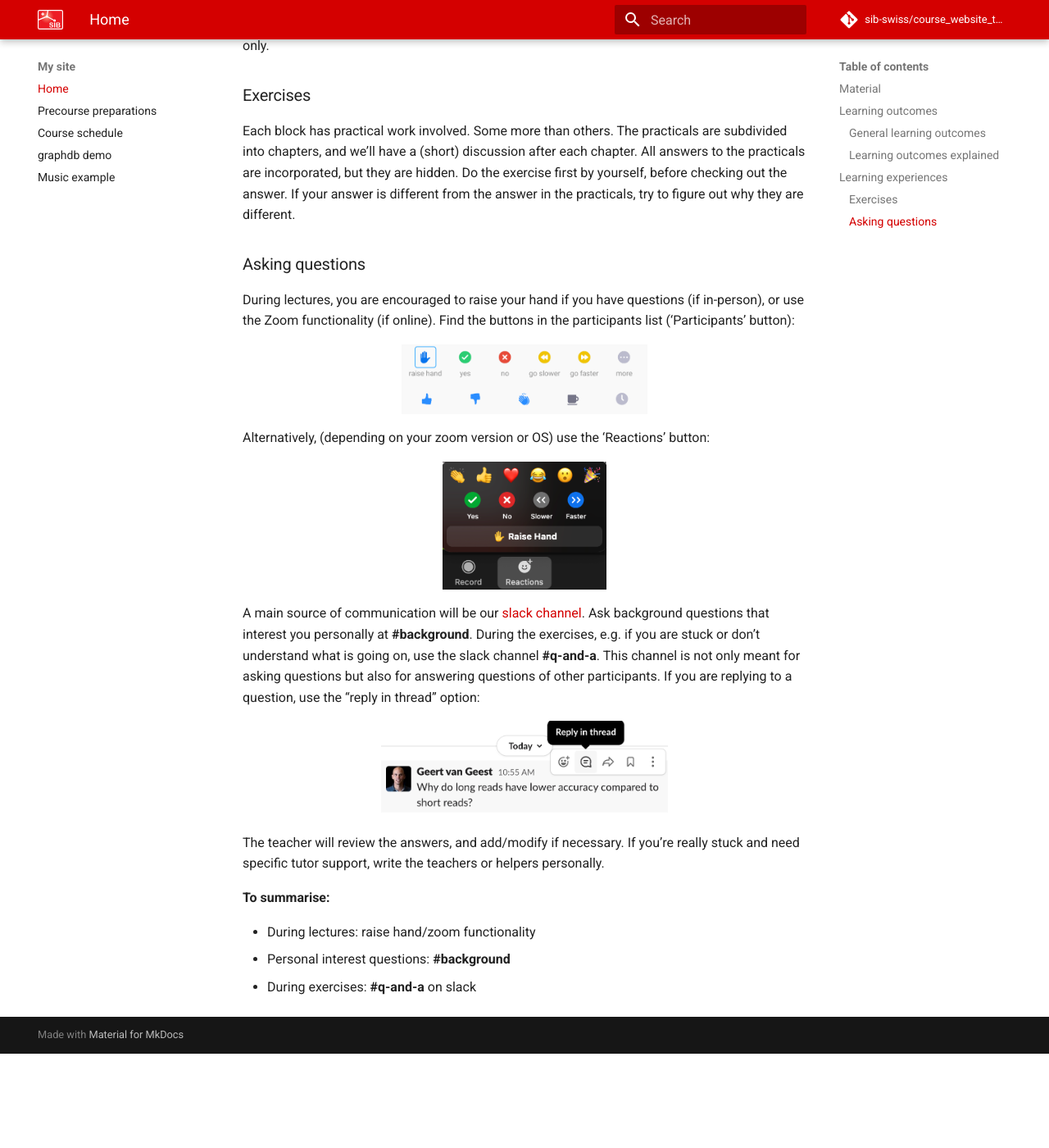
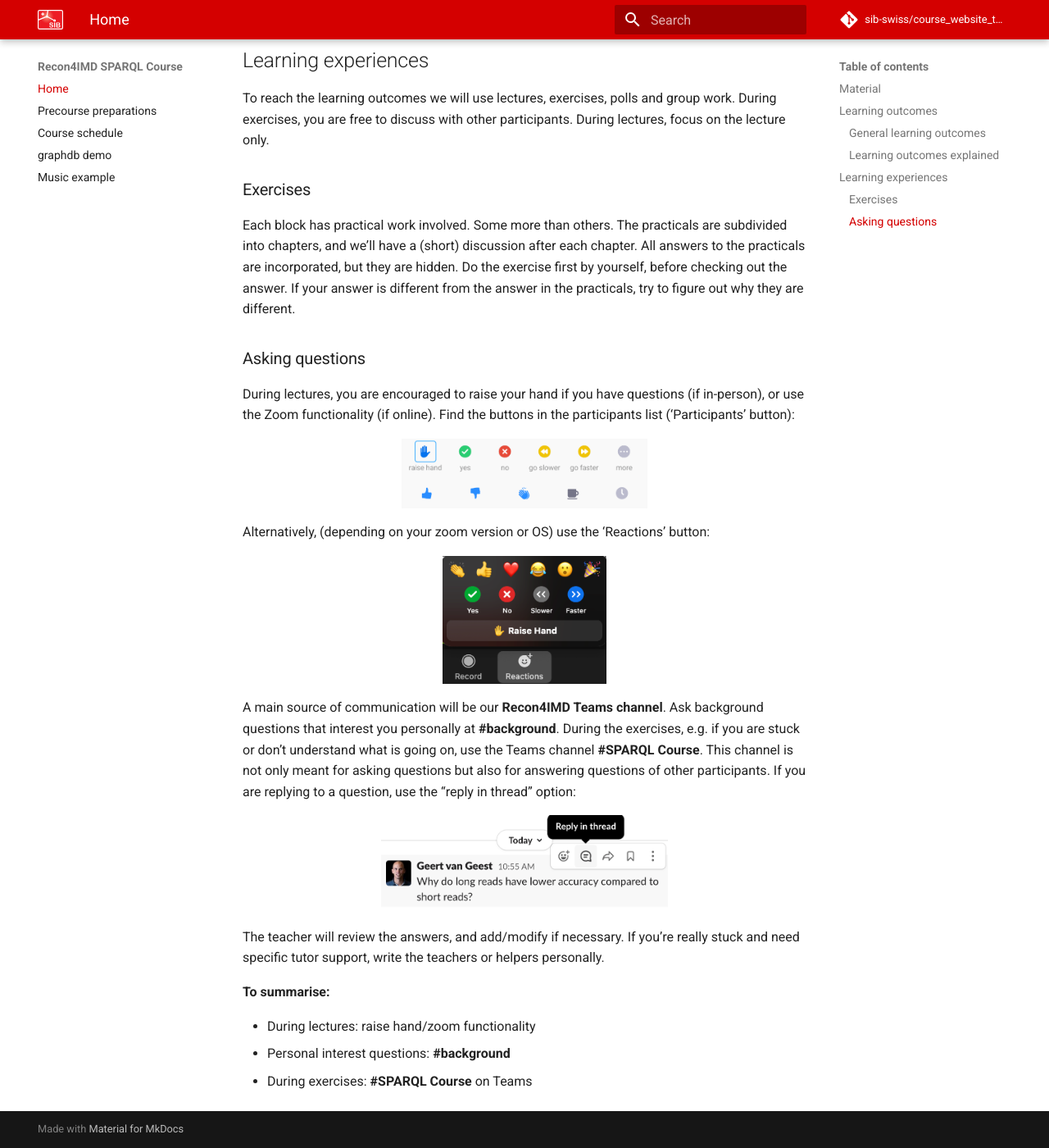
Before and after one commit to sib-swiss/SPARQL_course, an MkDocs documentation site: the page built from docs/index.md, in a window 1280 px wide and 1400 px high, scrolled down 799 px. Shown: the whole window at 82% size. Built offline with MkDocs 1.6.1 and Material for MkDocs 9.7.7, drawn with Linux system fonts in a browser that asks for light colours; comment, search, counter and statistics services are not loaded; before the commit the page ends 2084 px from its top, so only the background shows below that; some of the changed text lies outside the part shown.

Commit message:
Start personnalizing the course

```diff
--- a/docs/index.md
+++ b/docs/index.md
@@ -1,11 +1,11 @@
-# Course website
+# Course website  ![Recon4IMD](assets/images/Recon4IMD-logo.webp "Recon4IMD")
 
 ## Material
 
 * This website
 * Zoom meeting (through mail)
 * Google doc (through mail)
-* [Slack channel](https://slack.com)
+* Recon4IMD Teams channel ...
 
 ## Learning outcomes
 
@@ -38,7 +38,7 @@
   <img src="assets/images/reactions_zoom.png" width="200"/>
 </figure>
 
-A main source of communication will be our [slack channel](https://www.slack.com). Ask background questions that interest you personally at **#background**. During the exercises, e.g. if you are stuck or don't understand what is going on, use the slack channel **#q-and-a**.  This channel is not only meant for asking questions but also for answering questions of other participants. If you are replying to a question, use the "reply in thread" option:
+A main source of communication will be our **Recon4IMD Teams channel**. Ask background questions that interest you personally at **#background**. During the exercises, e.g. if you are stuck or don't understand what is going on, use the Teams channel **#SPARQL Course**.  This channel is not only meant for asking questions but also for answering questions of other participants. If you are replying to a question, use the "reply in thread" option:
 
 <figure>
   <img src="assets/images/reply_in_thread.png" width="350"/>
@@ -50,4 +50,4 @@
 
 * During lectures: raise hand/zoom functionality
 * Personal interest questions: **#background**
-* During exercises: **\#q-and-a** on slack
+* During exercises: **\#SPARQL Course** on Teams
--- a/mkdocs.yml
+++ b/mkdocs.yml
@@ -1,4 +1,4 @@
-site_name: My site
+site_name: Recon4IMD SPARQL Course
 nav:
     - Home: index.md
     - Precourse preparations: precourse.md
```
Also changed, not shown: docs/assets/images/Recon4IMD-logo.webp (added).
